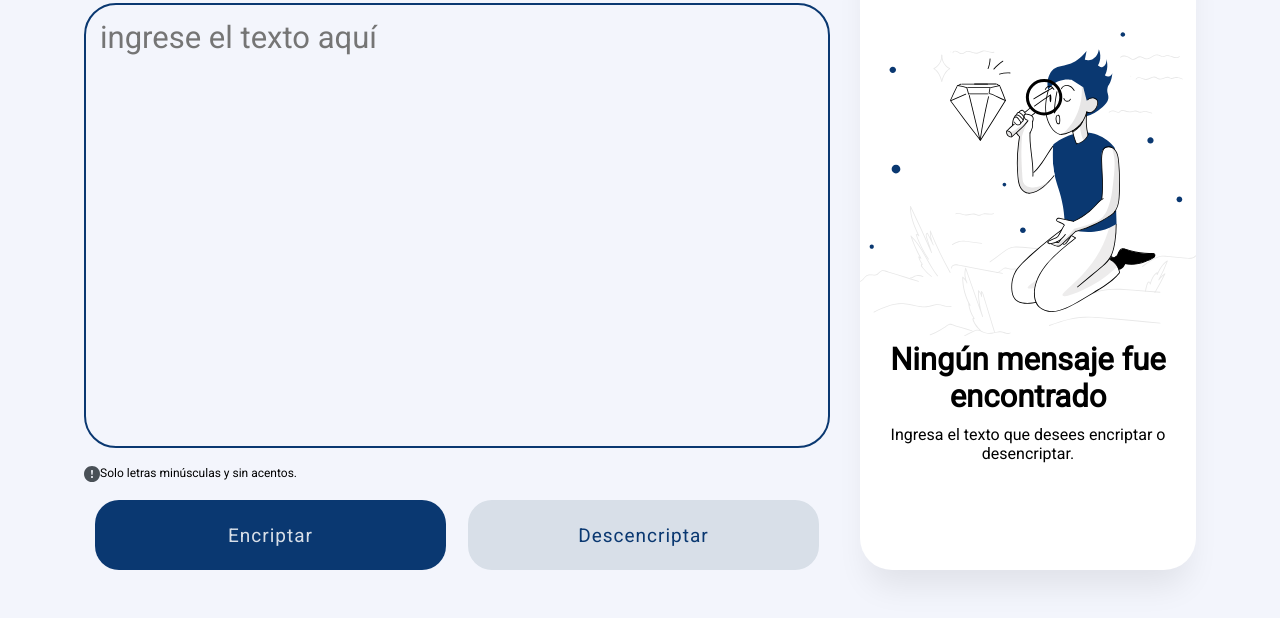
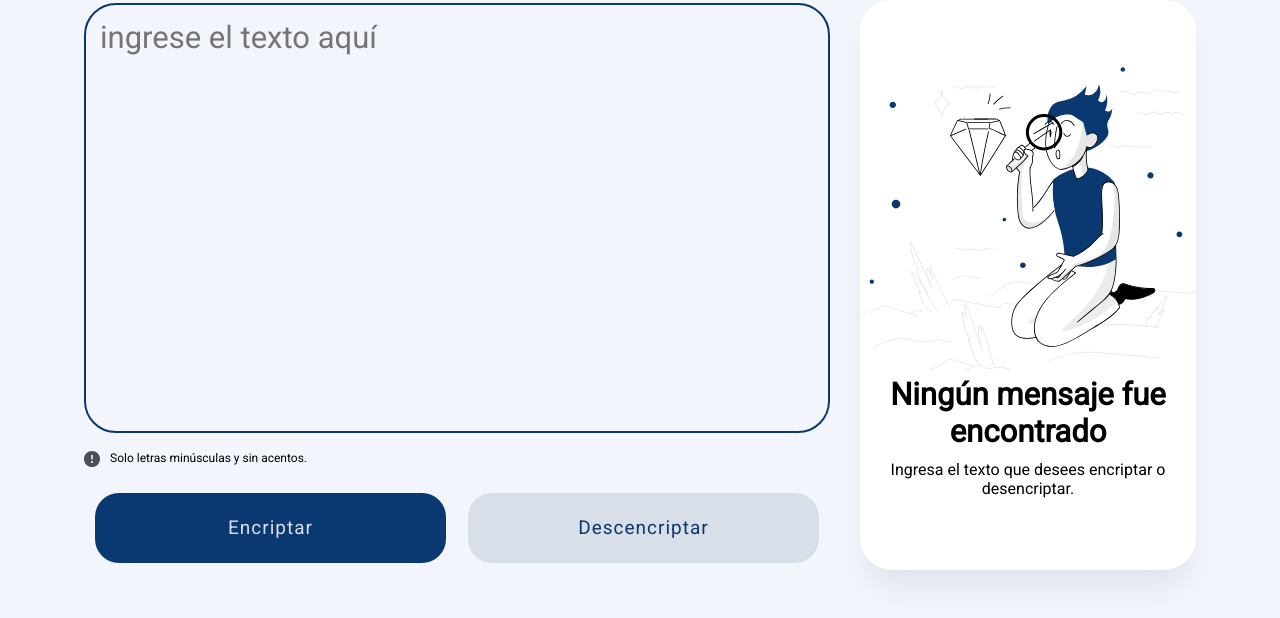
Before and after one commit to fercarballo/Alura-latam-challenge, a plain HTML site: page index.html in a window 1280 px wide. Shown: the part 110-728 px from the top of the page. Drawn offline with Linux system fonts and the light colour scheme.

Commit message:
last update details

```diff
--- a/css/style.css
+++ b/css/style.css
@@ -60,6 +60,7 @@ main {
 
 .containerEncryptor .ContainerError .errorMessage {
   font-size: 12px;
+  padding: 0 10px;
 }
 
 .containerEncryptor .containerButtons {
@@ -86,8 +87,9 @@ main {
 .containerResult {
   width: 400px;
   background: #ffffff;
-  box-shadow: 0px 24px 32px -8px rgba(0, 0, 0, 0.08);
+  box-shadow: 0px 24px 32px -8px rgb(0 0 0 / 8%);
   border-radius: 32px;
+  margin-top: 70px;
 }
 
 .containerResult .frontFrame {
@@ -129,11 +131,12 @@ main {
 
 .containerResult .backFrame .copyButton {
   width: 90%;
+  margin-bottom: 2%;
 }
 
 .button {
   height: 70px;
-  margin: 0 auto;
+  margin: 1% auto;
   border-radius: 24px;
   font-size: 19px;
   border-style: none;
```
Also changed, not shown: index.html (+1 -1 lines).
